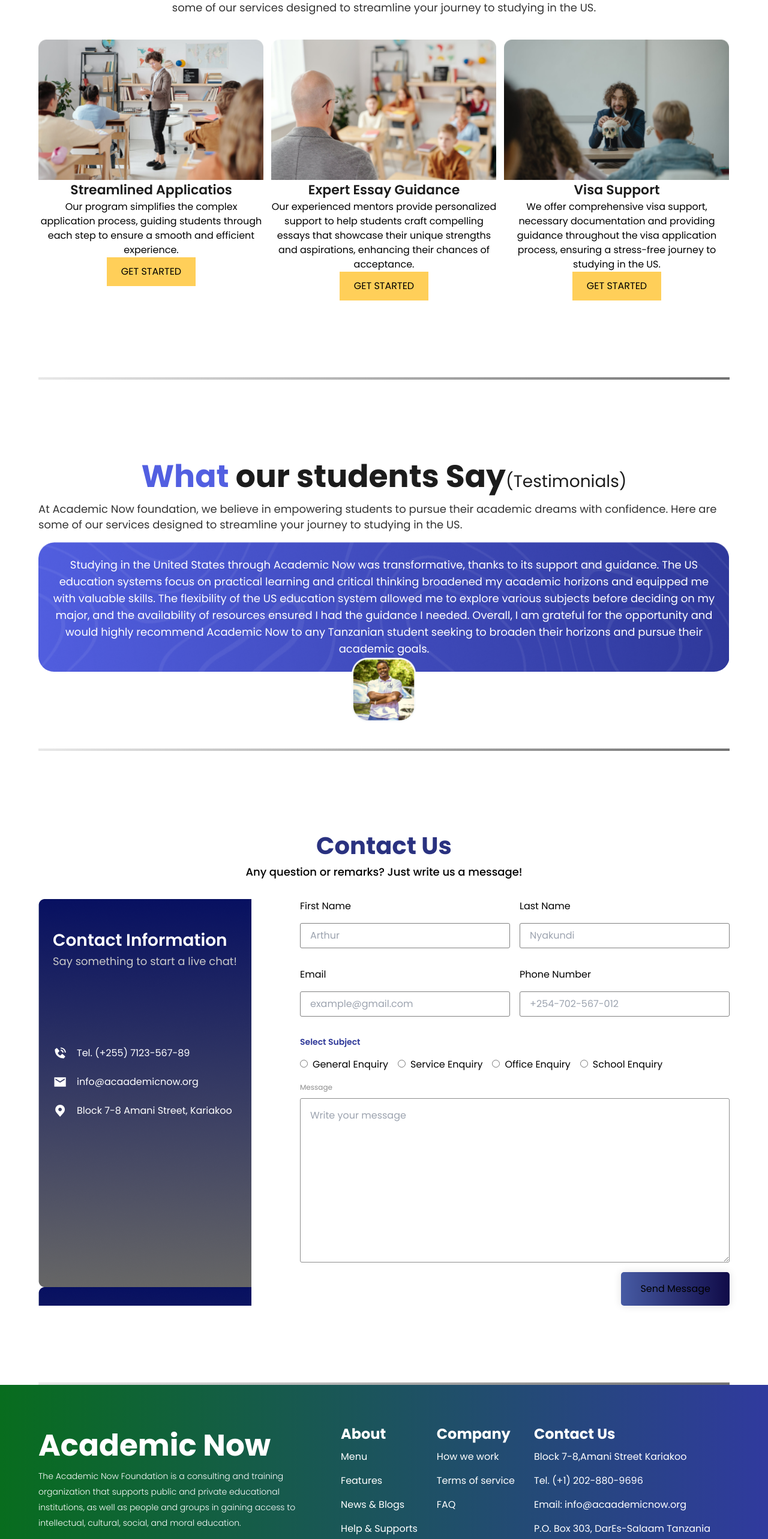
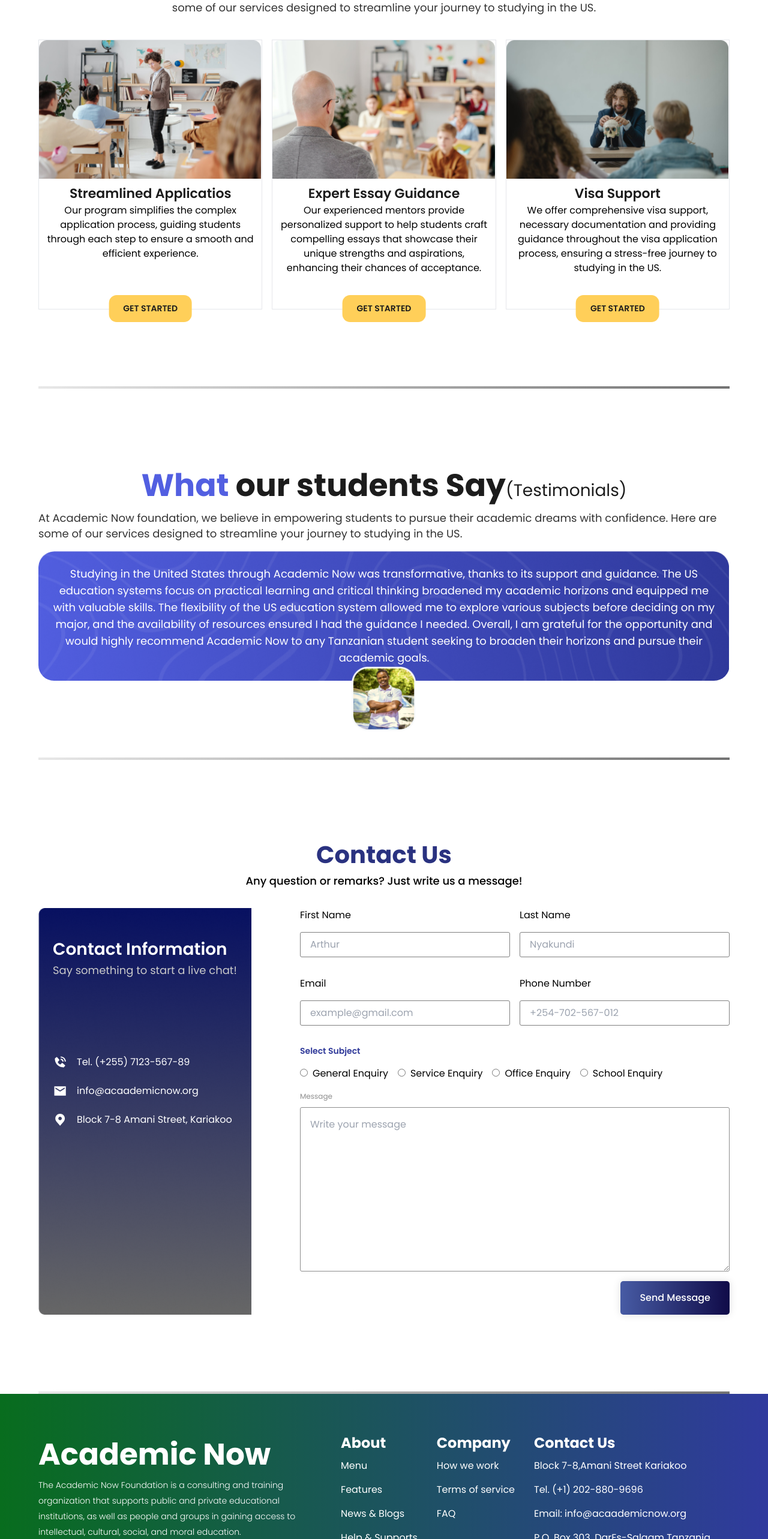
Before and after one commit to FarajaOmbeni/academic-now, a React (Vite) app in the folder frontend/: page / in a window 1280 px wide. Shown: the part 3818-6384 px from the top of the page at 60% size. Built offline with nearby package versions, Linux system fonts and the light colour scheme.

Commit message:
Home page corrections in contact and footer

```diff
--- a/frontend/src/components/Footer.jsx
+++ b/frontend/src/components/Footer.jsx
@@ -1,3 +1,4 @@
+import { Link } from "react-router-dom";
 import { FaFacebook, FaInstagram, FaYoutube, FaTwitter } from "react-icons/fa";
 
 const Footer = () => {
@@ -13,10 +14,10 @@
             intellectual, cultural, social, and moral education.
           </p>
           <div className="flex gap-6 mt-7">
-            <FaFacebook style={{ color: 'white', fontSize: '24px'}}/>
-            <FaInstagram style={{ color: 'white', fontSize: '24px'}}/>
-            <FaYoutube style={{ color: 'white', fontSize: '24px'}}/>
-            <FaTwitter style={{ color: 'white', fontSize: '24px'}}/>
+            <FaFacebook style={{ color: "white", fontSize: "24px" }} />
+            <FaInstagram style={{ color: "white", fontSize: "24px" }} />
+            <FaYoutube style={{ color: "white", fontSize: "24px" }} />
+            <FaTwitter style={{ color: "white", fontSize: "24px" }} />
           </div>
         </div>
 
@@ -24,16 +25,16 @@
           <h4 className="text-white text-[24px] font-bold">About</h4>
           <ul className="">
             <li className="text-white text-[16px] font-normal leading-[40px]">
-              Menu
+              <Link to="#">Menu</Link>
             </li>
             <li className="text-white text-[16px] font-normal leading-[40px]">
-              Features
+              <Link to="#">Features</Link>
             </li>
             <li className="text-white text-[16px] font-normal leading-[40px]">
-              News & Blogs
+              <Link to="#">News & Blogs</Link>
             </li>
             <li className="text-white text-[16px] font-normal leading-[40px]">
-              Help & Supports
+              <Link to="#">Help & Supports</Link>
             </li>
           </ul>
         </div>
@@ -42,13 +43,13 @@
           <h4 className="text-white text-[24px] font-bold">Company</h4>
           <ul className="">
             <li className="text-white text-[16px] font-normal leading-[40px]">
-              How we work
+              <Link to="#">How we work</Link>
             </li>
             <li className="text-white text-[16px] font-normal leading-[40px]">
-              Terms of service
+              <Link to="#">Terms of service</Link>
             </li>
             <li className="text-white text-[16px] font-normal leading-[40px]">
-              FAQ
+              <Link to="#">FAQ</Link>
             </li>
           </ul>
         </div>
@@ -57,16 +58,16 @@
           <h4 className="text-white text-[24px] font-bold">Contact Us</h4>
           <ul className="">
             <li className="text-white text-[16px] font-normal leading-[40px]">
-              Block 7-8,Amani Street Kariakoo
+              <Link to="#">Block 7-8,Amani Street Kariakoo</Link>
             </li>
             <li className="text-white text-[16px] font-normal leading-[40px]">
-              Tel. (+1) 202-880-9696
+              <Link to="#">Tel. (+1) 202-880-9696</Link>
             </li>
             <li className="text-white text-[16px] font-normal leading-[40px]">
-              Email: info@acaademicnow.org
+              <Link to="#">Email: info@acaademicnow.org</Link>
             </li>
             <li className="text-white text-[16px] font-normal leading-[40px]">
-              P.O. Box 303, DarEs-Salaam Tanzania
+              <Link to="#">P.O. Box 303, DarEs-Salaam Tanzania</Link>
             </li>
           </ul>
         </div>
--- a/frontend/src/components/Home/ContactUs.jsx
+++ b/frontend/src/components/Home/ContactUs.jsx
@@ -12,7 +12,7 @@
 
       {/* box */}
       <div className="flex justify-between">
-        <div className="bg-[url('./assets/contactGradient.png')] px-6 py-12">
+        <div className="bg-[url('./assets/contactGradient.png')] bg-cover px-6 py-12">
           <div className="mb-8">
             <h4 className="text-white text-[28px] font-semibold">
               Contact Information
@@ -126,7 +126,7 @@
             </div>
 
             <div className="flex items-center justify-end">
-              <button className="button-contact px-8 py-4">Send Message</button>
+              <button className="text-[white] font-medium text-[16px] button-contact px-8 py-4">Send Message</button>
             </div>
           </form>
         </div>
--- a/frontend/src/components/Home/OurServices.jsx
+++ b/frontend/src/components/Home/OurServices.jsx
@@ -18,19 +18,22 @@
         </p>
       </div>
 
-      <div className="grid grid-cols-1 md:grid-cols-2 lg:grid-cols-3 gap-3">
+      <div className="grid grid-cols-1 md:grid-cols-2 lg:grid-cols-3 gap-4">
         {services.map((service) => (
           <div
             key={service.id}
-          className="flex flex-col items-center"
+            className="whyus-card border border-1 relative flex flex-col items-center"
           >
             <img src={service.img} alt="" />
+            <div className="p-2">
               <h5 className="text-[#1C1C1C] text-[22px] font-semibold text-center">
                 {service.title}
               </h5>
-              <p className="text-center">{service.content}</p>
-
-              <button className="bg-[#FFCF59] rouded-13px px-6 py-3">GET STARTED</button>
+              <p className="text-center mb-12">{service.content}</p>
+            </div>
+            <button className="text-[#1C1C1C] text-[14px] font-semibold bg-[#FFCF59] rounded-[13px] px-6 py-3 absolute transform -translate-x-1/2 left-1/2 bottom-[-5%]">
+              GET STARTED
+            </button>
           </div>
         ))}
       </div>
--- a/frontend/src/index.css
+++ b/frontend/src/index.css
@@ -75,16 +75,19 @@
 .line {
   border-left: 1px solid transparent;
   height: 2.5rem;
-  background-color: rgba(0, 0, 0, 0.20);
+  background-color: rgba(0, 0, 0, 0.2);
 }
 
-.whyStudy-img{
+.whyStudy-img {
   box-shadow: 0px 8px 21px 0px rgba(152, 72, 255, 0.25);
 }
-.whyus-card{
+.whyus-card {
   transition: box-shadow 0.3s ease, transform 0.3s ease;
 }
 .whyus-card:hover {
-  box-shadow: 0px 322px 90px 0px rgba(0, 0, 0, 0.00), 0px 206px 82px 0px rgba(0, 0, 0, 0.01), 0px 116px 69px 0px rgba(0, 0, 0, 0.03), 0px 51px 51px 0px rgba(0, 0, 0, 0.05), 0px 13px 28px 0px rgba(0, 0, 0, 0.06);
+  box-shadow: 0px 322px 90px 0px rgba(0, 0, 0, 0),
+    0px 206px 82px 0px rgba(0, 0, 0, 0.01),
+    0px 116px 69px 0px rgba(0, 0, 0, 0.03),
+    0px 51px 51px 0px rgba(0, 0, 0, 0.05), 0px 13px 28px 0px rgba(0, 0, 0, 0.06);
   transform: scale(1.05);
 }
```
Lines whose indentation alone changed are shown as unchanged.
